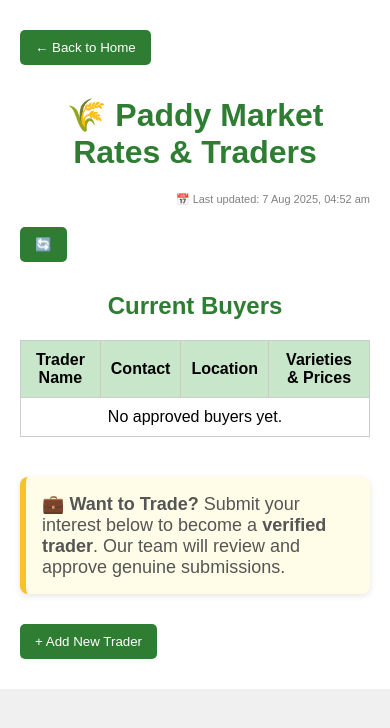
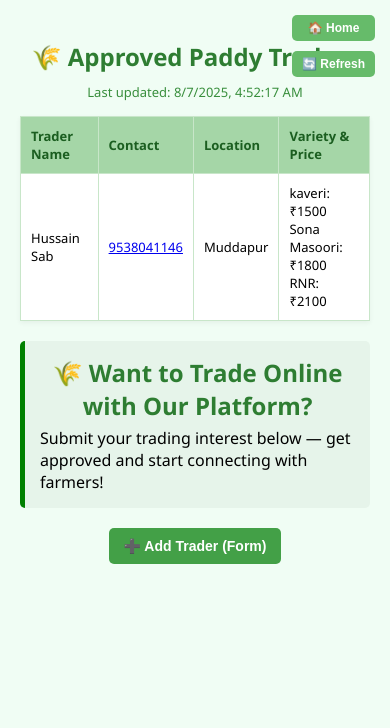
Before and after one commit to shaikdawood571/ApmcCalculator, a plain HTML site: page market.html in a window 390 px wide. Drawn offline with Linux system fonts and the light colour scheme.

Commit message:
Update market.html

```diff
--- a/market.html
+++ b/market.html
@@ -1,280 +1,195 @@
 <!DOCTYPE html>
 <html lang="en">
 <head>
-  <meta charset="UTF-8" />
-  <title>Paddy Market Rates</title>
-  <link rel="icon" href="farmtech.png" type="image/x-icon">
-  <meta name="viewport" content="width=device-width, initial-scale=1.0" />
+  <meta charset="UTF-8">
+  <title>Paddy Market - Traders Info</title>
+  <meta name="viewport" content="width=device-width, initial-scale=1.0">
   <style>
     body {
-      font-family: Arial, sans-serif;
+      font-family: 'Segoe UI', sans-serif;
+      background-color: #f0fdf4;
       margin: 0;
-      background: #f0f0f0;
+      padding: 20px;
     }
 
-    .container {
-      max-width: 1000px;
-      margin: auto;
-      padding: 20px;
-      background: #fff;
+    h2 {
+      text-align: center;
+      color: #2e7d32;
+      margin-bottom: 10px;
     }
 
-    h1, h2 {
+    #lastUpdated {
       text-align: center;
-      color: #2e7d32;
+      font-size: 13px;
+      color: #388e3c;
+      margin-bottom: 15px;
     }
 
     table {
       width: 100%;
       border-collapse: collapse;
-      margin: 20px 0;
+      background-color: #ffffff;
+      box-shadow: 0 2px 5px rgba(0,0,0,0.05);
+      margin-bottom: 20px;
     }
 
     th, td {
-      padding: 10px;
-      border: 1px solid #ccc;
-      text-align: center;
+      padding: 12px;
+      border: 1px solid #c8e6c9;
+      text-align: left;
     }
 
     th {
-      background-color: #c8e6c9;
+      background-color: #a5d6a7;
+      color: #1b5e20;
     }
 
-    button {
-      background-color: #2e7d32;
+    #formContainer {
+      display: none;
+      margin-top: 20px;
+    }
+
+    .form-toggle-btn {
+      display: block;
+      margin: 0 auto 20px;
+      padding: 10px 15px;
+      background-color: #43a047;
       color: white;
       border: none;
-      padding: 10px 15px;
-      margin: 10px 5px 10px 0;
+      border-radius: 5px;
       cursor: pointer;
-      border-radius: 5px;
+      font-weight: bold;
     }
 
-    button:hover {
-      background-color: #1b5e20;
+    .form-toggle-btn:hover {
+      background-color: #2e7d32;
     }
 
-    .form-container {
-      display: none;
-      background: #f1f8e9;
-      padding: 20px;
-      border-radius: 10px;
-      max-width: 600px;
-      margin: 20px auto;
-      position: relative;
+    .float-buttons {
+      position: fixed;
+      top: 15px;
+      right: 15px;
+      display: flex;
+      flex-direction: column;
+      gap: 10px;
+      z-index: 1000;
     }
 
-    .form-group {
-      margin-bottom: 15px;
+    .float-buttons button {
+      padding: 8px 12px;
+      font-size: 14px;
+      background-color: #66bb6a;
+      color: white;
+      border: none;
+      border-radius: 5px;
+      cursor: pointer;
+      font-weight: bold;
     }
 
-    input[type="text"], input[type="number"] {
-      padding: 8px;
-      width: 100%;
-      box-sizing: border-box;
-      border: 1px solid #ccc;
-      border-radius: 4px;
+    .float-buttons button:hover {
+      background-color: #388e3c;
     }
 
-    .variety-entry {
-      display: flex;
-      gap: 10px;
-      margin-bottom: 10px;
-      align-items: center;
+    @media (max-width: 600px) {
+      th, td {
+        font-size: 13px;
+        padding: 10px;
       }
 
-    .variety-entry input {
-      flex: 1;
+      .float-buttons button {
+        font-size: 12px;
+        padding: 6px 10px;
       }
 
-    .remove-btn {
-      background: #d32f2f;
-      color: white;
-      border: none;
-      padding: 5px 10px;
-      border-radius: 4px;
-      cursor: pointer;
+      .form-toggle-btn {
+        font-size: 14px;
       }
-
-    .close-btn {
-      position: absolute;
-      top: 10px;
-      right: 15px;
-      background: #b71c1c;
-      color: white;
-      border: none;
-      padding: 5px 10px;
-      border-radius: 3px;
-      cursor: pointer;
-    }
-
-    .back-btn {
-      margin-bottom: 10px;
-      display: inline-block;
     }
   </style>
 </head>
 <body>
-  <div class="container">
-    <button class="back-btn" onclick="location.href='index.html'">← Back to Home</button>
-    <h1>🌾 Paddy Market Rates & Traders</h1>
-    <p id="lastUpdated" style="text-align:right; font-size:11px; color:gray; margin-top:10px;"></p>
-    <button onclick="loadApprovedBuyers()">🔄</button>
-    <h2>Current Buyers</h2>
 
+  <div class="float-buttons">
+    <button onclick="window.location.href='index.html'">🏠 Home</button>
+    <button onclick="loadTraders()">🔄 Refresh</button>
+  </div>
 
-    <table id="rateTable">
+  <h2>🌾 Approved Paddy Traders</h2>
+  <div id="lastUpdated"></div>
+
+  <table>
     <thead>
       <tr>
         <th>Trader Name</th>
         <th>Contact</th>
         <th>Location</th>
-          <th>Varieties & Prices</th>
+        <th>Variety & Price</th>
       </tr>
     </thead>
-      <tbody id="rateBody"></tbody>
+    <tbody id="marketBody">
+      <tr><td colspan="4">Loading trader data...</td></tr>
+    </tbody>
   </table>
 
-    <div style="background-color: #fffde7; border-left: 6px solid #fbc02d; padding: 16px; margin-top: 40px; margin-bottom: 20px; border-radius: 8px; box-shadow: 0 2px 6px rgba(0,0,0,0.1); font-size: 18px; color: #555;">
-      💼 <strong>Want to Trade?</strong> Submit your interest below to become a <strong>verified trader</strong>. Our team will review and approve genuine submissions.
+  <div style="background-color: #e6f4ea; padding: 15px; border-left: 5px solid green; margin-bottom: 20px; border-radius: 5px;">
+  <h2 style="margin: 0; color: #2e7d32;">🌾 Want to Trade Online with Our Platform?</h2>
+  <p style="margin: 5px 0 0;">Submit your trading interest below — get approved and start connecting with farmers!</p>
 </div>
 
-    <button onclick="toggleForm()">+ Add New Trader</button>
 
-    <div id="buyerFormContainer" class="form-container">
-      <button class="close-btn" onclick="toggleForm()">X</button>
-      <h2>Add Buyer Information</h2>
-      <form id="buyerForm">
-        <div class="form-group">
-          <input type="text" id="name" placeholder="Buyer Name" required />
-        </div>
-        <div class="form-group">
-          <input type="text" id="contact" placeholder="Contact" required />
-        </div>
-        <div class="form-group">
-          <input type="text" id="location" placeholder="Location" required />
-        </div>
+  <button class="form-toggle-btn" onclick="toggleForm()">➕ Add Trader (Form)</button>
 
-        <label><strong>Interested Varieties:</strong></label>
-        <div id="varietyContainer">
-          <div class="variety-entry">
-            <input type="text" placeholder="Variety (e.g., IR64)" class="variety-name" required />
-            <input type="number" placeholder="Price (₹)" class="variety-price" required />
-          </div>
-        </div>
-
-        <button type="button" onclick="addVariety()">+ Add Variety</button>
-        <button type="submit">Submit for Approval</button>
-      </form>
-    </div>
+  <div id="formContainer">
+    <button class="form-toggle-btn" onclick="toggleForm()">✖ Close Form</button>
+    <iframe src="https://forms.gle/56Y6Wh1EK76FwkXy5"
+            width="100%" height="800" frameborder="0" marginheight="0" marginwidth="0">
+      Loading form…
+    </iframe>
   </div>
 
   <script>
-    function loadApprovedBuyers() {
-      const buyers = JSON.parse(localStorage.getItem("buyers") || "[]");
-      const rateBody = document.getElementById("rateBody");
-      rateBody.innerHTML = "";
+    async function loadTraders() {
+      try {
+        const res = await fetch('tradersdata.json');
+        const buyers = await res.json();
 
-      const approved = buyers.filter(b => b.approved);
+        const tbody = document.getElementById("marketBody");
+        const updated = document.getElementById("lastUpdated");
 
-      if (approved.length === 0) {
-        rateBody.innerHTML = "<tr><td colspan='4'>No approved buyers yet.</td></tr>";
-        return;
-      }
+        tbody.innerHTML = "";
 
-      approved.forEach(buyer => {
-        const varieties = (buyer.paddyList || []).map(p => `${p.variety}: ₹${p.price}`).join('<br>');
-        const row = `
+        if (!buyers.length) {
+          tbody.innerHTML = `<tr><td colspan="4">No approved traders yet.</td></tr>`;
+        } else {
+          buyers.forEach(buyer => {
+            const paddyInfo = buyer.paddyList?.map(p => `${p.variety}: ₹${p.price}`).join('<br>') || '-';
+            tbody.innerHTML += `
               <tr>
                 <td>${buyer.name}</td>
                 <td><a href="tel:${buyer.contact}">${buyer.contact}</a></td>
                 <td>${buyer.location}</td>
-            <td>${varieties}</td>
+                <td>${paddyInfo}</td>
               </tr>
             `;
-        rateBody.innerHTML += row;
           });
         }
 
-    function addVariety() {
-      const container = document.getElementById("varietyContainer");
-      const entry = document.createElement("div");
-      entry.className = "variety-entry";
-      entry.innerHTML = `
-        <input type="text" placeholder="Variety" class="variety-name" required />
-        <input type="number" placeholder="Price (₹)" class="variety-price" required />
-        <button type="button" class="remove-btn" onclick="this.parentElement.remove()">❌</button>
-      `;
-      container.appendChild(entry);
+        const now = new Date();
+        updated.innerText = `Last updated: ${now.toLocaleString()}`;
+      } catch (err) {
+        console.error("Failed to load trader data:", err);
+        document.getElementById("marketBody").innerHTML = `<tr><td colspan="4">Failed to load trader data.</td></tr>`;
+      }
     }
 
     function toggleForm() {
-      const form = document.getElementById("buyerFormContainer");
-      form.style.display = form.style.display === "none" || form.style.display === "" ? "block" : "none";
+      const formDiv = document.getElementById('formContainer');
+      formDiv.style.display = formDiv.style.display === 'none' ? 'block' : 'none';
     }
 
-    document.getElementById("buyerForm").addEventListener("submit", function (e) {
-      e.preventDefault();
-      const name = document.getElementById("name").value.trim();
-      const contact = document.getElementById("contact").value.trim();
-      const location = document.getElementById("location").value.trim();
+    // Initial load
+    loadTraders();
+  </script>
 
-      const varietyNames = document.querySelectorAll(".variety-name");
-      const varietyPrices = document.querySelectorAll(".variety-price");
-
-      const paddyList = [];
-
-      for (let i = 0; i < varietyNames.length; i++) {
-        const variety = varietyNames[i].value.trim();
-        const price = parseFloat(varietyPrices[i].value.trim());
-
-        if (variety && !isNaN(price)) {
-          paddyList.push({ variety, price });
-        }
-      }
-
-      if (paddyList.length === 0) {
-        alert("Please add at least one paddy variety with price.");
-        return;
-      }
-
-      const newBuyer = {
-        name,
-        contact,
-        location,
-        paddyList,
-        approved: false
-      };
-
-      const buyers = JSON.parse(localStorage.getItem("buyers") || "[]");
-      buyers.push(newBuyer);
-      localStorage.setItem("buyers", JSON.stringify(buyers));
-
-      alert("Buyer info submitted for admin approval.");
-      this.reset();
-      document.getElementById("varietyContainer").innerHTML = `
-        <div class="variety-entry">
-          <input type="text" placeholder="Variety" class="variety-name" required />
-          <input type="number" placeholder="Price (₹)" class="variety-price" required />
-        </div>
-      `;
-      toggleForm();
-    });
-
-function setTodayDate() {
-  const now = new Date();
-  const options = { year: 'numeric', month: 'short', day: 'numeric' };
-  const dateStr = now.toLocaleDateString('en-IN', options);
-  const timeStr = now.toLocaleTimeString('en-IN', { hour: '2-digit', minute: '2-digit' });
-
-  document.getElementById('lastUpdated').textContent = `📅 Last updated: ${dateStr}, ${timeStr}`;
-}
-
-  window.onload = function () {
-  loadApprovedBuyers();  // Load approved traders
-  setTodayDate();        // Set today's date on the page
-};
-
-  </script>
 </body>
 </html>
```
Lines whose indentation alone changed are shown as unchanged.
